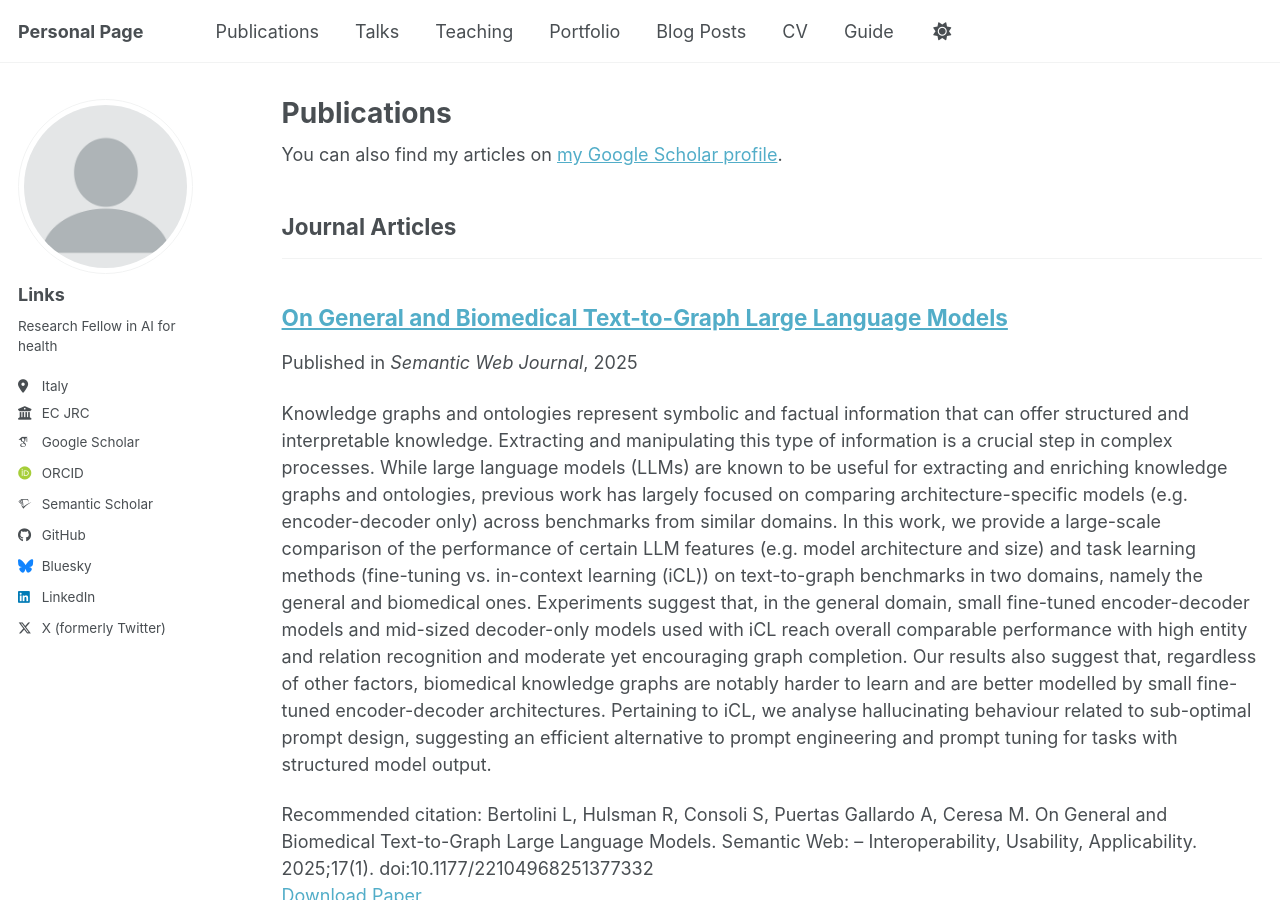
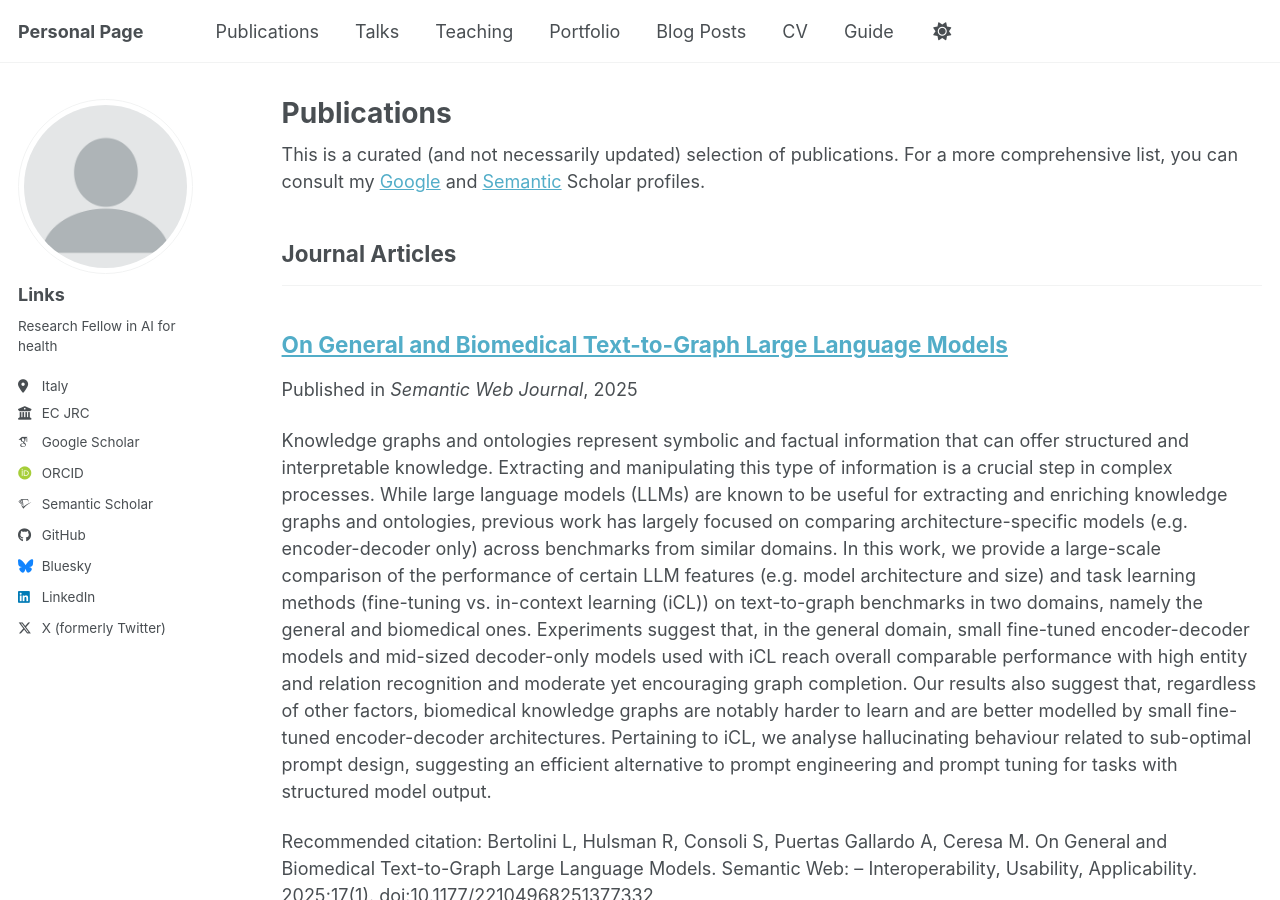
Before and after one commit to lorenzoscottb/lorenzoscottb.github.io, a Jekyll site: the page built from _pages/publications.html, in a window 1280 px wide and 900 px high. Built offline with Jekyll 4.4.1, drawn with Linux system fonts in a browser that asks for light colours; some web fonts are replaced; a script bundle is joined from its source files by our own code; library files that are not in the unit come from our copies.

Commit message:
Update publications.html

```diff
--- a/_pages/publications.html
+++ b/_pages/publications.html
@@ -6,7 +6,7 @@ author_profile: true
 ---
 
 {% if site.author.googlescholar %}
-  <div class="wordwrap">You can also find my articles on <a href="{{site.author.googlescholar}}">my Google Scholar profile</a>.</div>
+  <div class="wordwrap">This is a curated (and not necessarily updated) selection of publications. For a more comprehensive list, you can consult my <a href="{{site.author.googlescholar}}">Google</a> and <a href="{{site.author.semantic}}">Semantic</a> Scholar profiles.</div>
 {% endif %}
 
 {% include base_path %}
```
